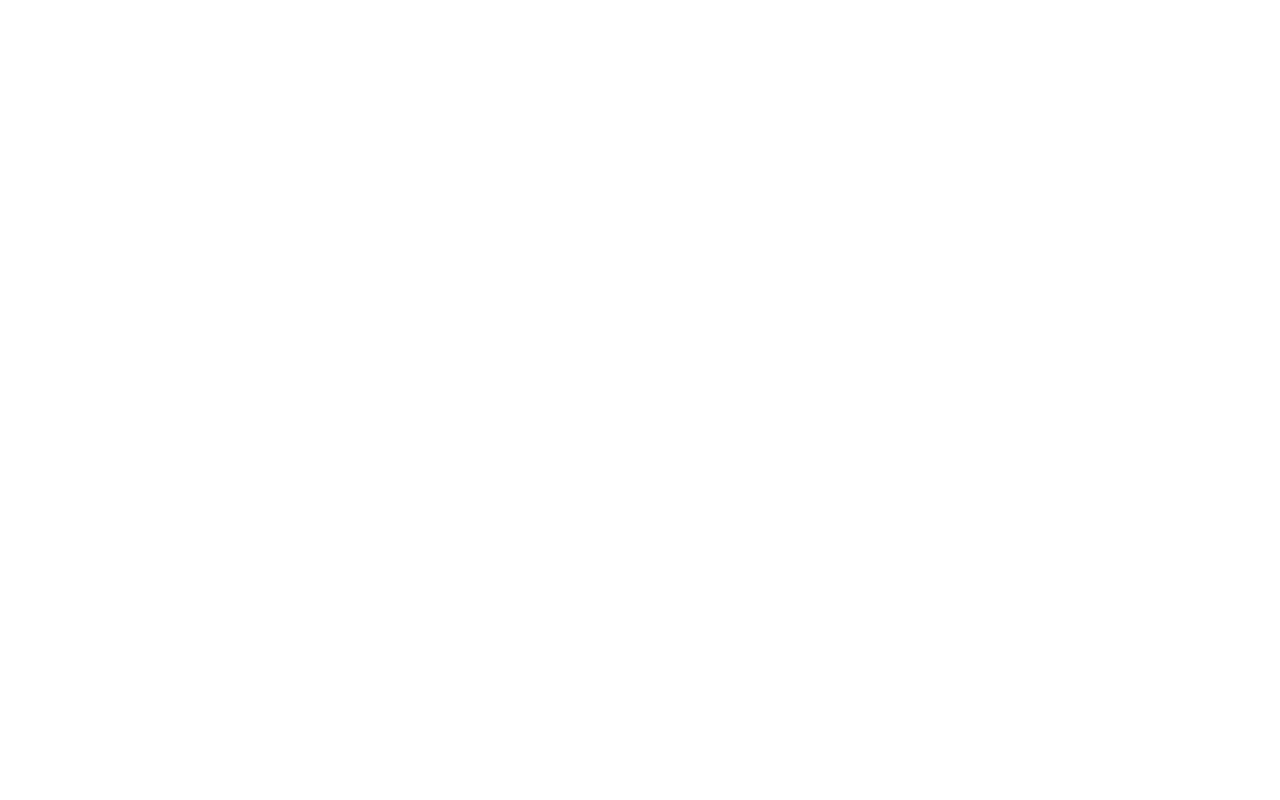
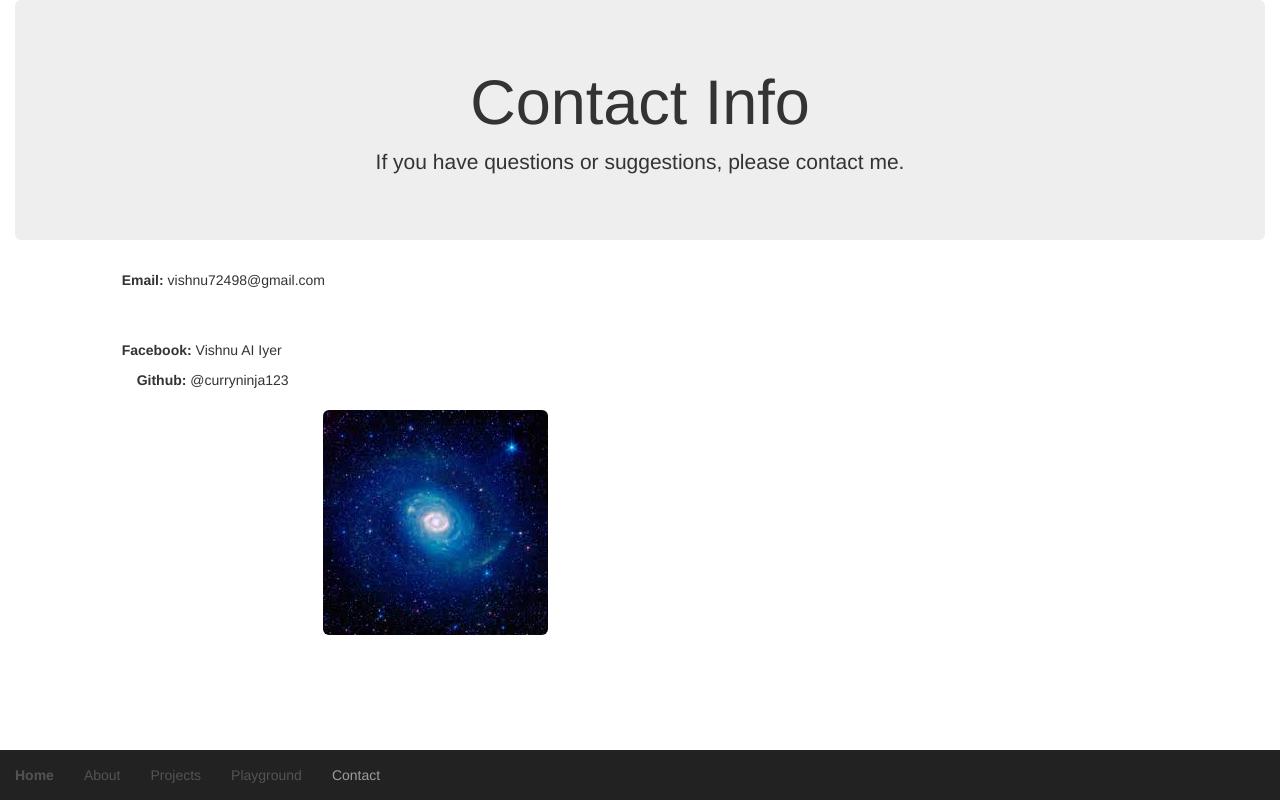
Before and after one commit to curryninja123/vishnuIyer, a plain HTML site: page contact.html in a window 1280 px wide. Drawn offline with Linux system fonts and the light colour scheme.

Commit message:
finished frame

```diff
--- a/contact.html
+++ b/contact.html
@@ -1,4 +1,50 @@
 <!DOCTYPE html>
 <html>
-  <head>
+	<head>
+		<meta charset="utf-8">
+		<!-- incorporate bootstrap capability -->
+		<meta charset="utf-8">
+		<meta name="viewport" content="width=device-width, initial-scale=1">
+		<link rel = "stylesheet" type = "text/css" href = "css/bootstrap.css"/>
+	</head>
+	<body>
+	<!-- navigation bar -->
+		<nav class = "nav navbar-inverse navbar-fixed-bottom">
+			<div class = "container-fluid">
+			</div>
+			<div>
+				<ul class = "nav navbar-nav">
+					<li style = "opacity: 0.4"><a href = "#"><b>Home</b></a></li>
+					<li style = "opacity: 0.4"><a href = "about.html">About</a></li>
+					<li style = "opacity: 0.4"><a href = "projects.html">Projects</a></li>
+					<li style = "opacity: 0.4"><a href = "playground.html">Playground</a></li>
+					<li style = "opacity: 1"><a href = "contact.html">Contact</a></li>
+				</ul>
+			</div>
+		</nav>
+		<!-- Home Page Content -->
+		<div class = "container-fluid">
+			<!-- Jumbotron for Contact Page -->
+			<div class = "jumbotron" style="text-align: center">
+				<h1>Contact Info</h1>
+				<p>If you have questions or suggestions, please contact me.</p>
+			</div>
+			<!-- Home Page writing -->
+			<div class = "row">
+				<div class = "col-sm-1" name = "contactLeft1"></div>
+				<div class = "col-sm-5" name = "contactLeft2" style = "text-align:justify; text-justify: inter-word">
+					<p><b>Email: </b>vishnu72498@gmail.com</p>
+					<br><br>
+					<p><b>Facebook: </b>Vishnu AI Iyer</p>
+				<div class = "col-sm-5" name = "contactRight2" style = "text-align:justify; text-justify:inter-word">
+				  <p><b>Github: </b> @curryninja123</p>
+				<div class = "col-sm-1" name = "contactRight1"></div>
+			</div>
+			<br><br>
+			<!-- Image -->
+			<div style = "margin-left:auto; margin-right:auto; width:20%">
+				<img src = "img.jpg" class = "img-rounded">
+			</div>
+		</div>
+	</body>
 </html>
```
